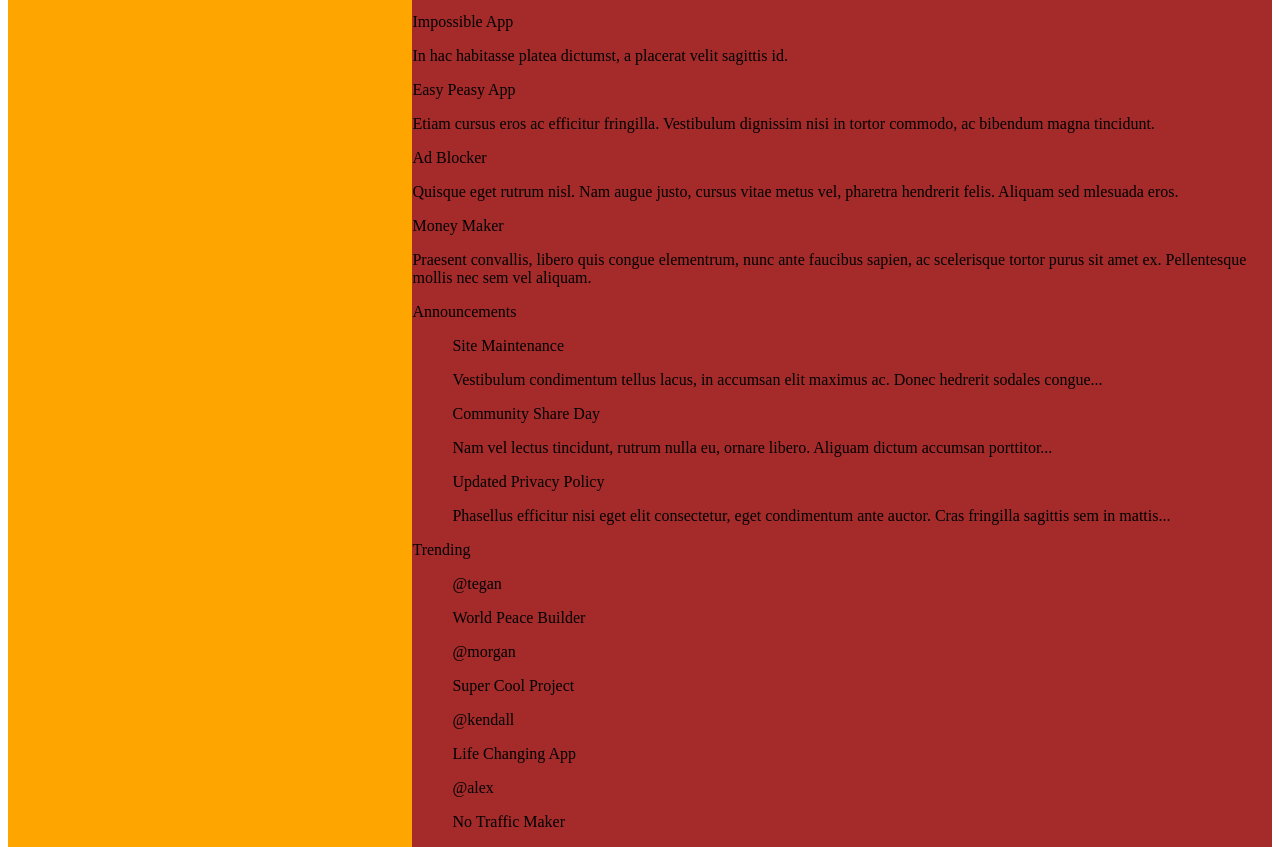
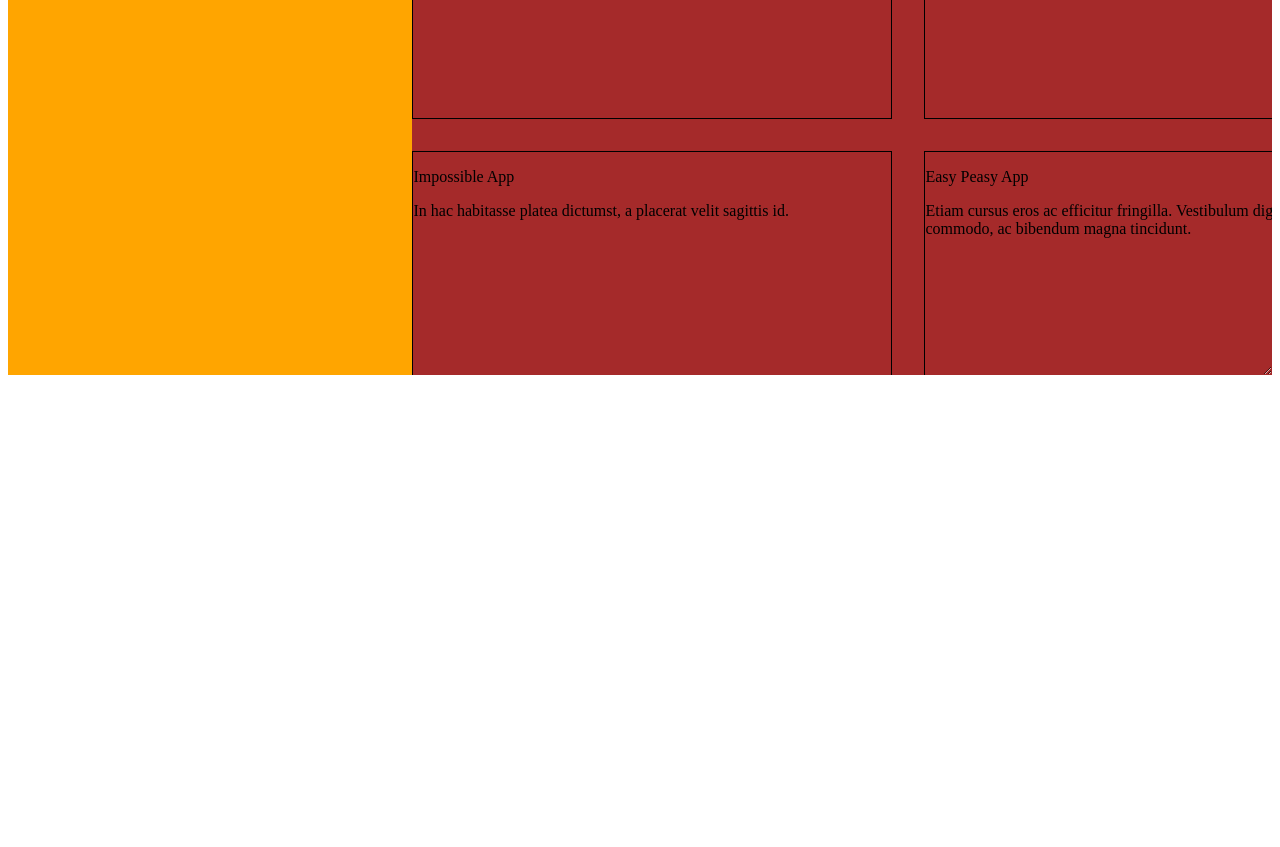
Before and after one commit to ValeriaBlagodatskaja/project-admin-dashboard, a plain HTML site: page index.html in a window 1280 px wide. Shown: the part 433-1280 px from the top of the page. After the commit the page ends 816 px from the top, so only its background shows below. Drawn offline with Linux system fonts and the light colour scheme.

Commit message:
initial commit

```diff
--- a/index.html
+++ b/index.html
@@ -73,7 +73,11 @@
         </div>
       </nav>
       <article id="main-content">
+        <div class="all-projects">
           <div class="projects">Your Projects</div>
+          <div class="boxes">
+
+
             <div class="project">
               <p class="title">Super Cool Project</p>
               <p>Sed tempus ut lacus ut scelerisque. Suspendisse sollicitudin nibh erat, id faciliwiw felis accumsa nec.</p>
@@ -99,8 +103,15 @@
               <p class="title">Money Maker</p>
               <p>Praesent convallis, libero quis congue elementrum, nunc ante faucibus sapien, ac scelerisque tortor purus sit amet ex. Pellentesque mollis nec sem vel aliquam.</p>
             </div>
-        <div class="Announcements">Announcements</div>
-        <ul>
+          </div>
+
+
+        </div>
+        <div class="announcements-trending">
+
+
+          <div class="announcements">Announcements</div>
+          <ul class="messages">
             <li>Site Maintenance
               <p>Vestibulum condimentum tellus lacus, in accumsan elit maximus ac. Donec hedrerit sodales congue...</p>
             </li>
@@ -114,7 +125,7 @@
           <div class="trending">Trending
 
           </div>
-        <ul>
+          <ul class="trending-followers">
             <li>@tegan
               <p>World Peace Builder</p>
             </li>
@@ -128,6 +139,7 @@
               <p>No Traffic Maker</p>
             </li>
           </ul>
+        </div>
       </article>
   </body>
 </html>
--- a/styles.css
+++ b/styles.css
@@ -1,5 +1,7 @@
 .container {
   display: grid;
+  resize: both;
+  overflow: auto;
   grid-template-areas:
     "nav header"
     "nav article";
@@ -51,6 +53,27 @@ ul {
 #main-content {
   background-color: brown;
   grid-area: article;
+  display: grid;
+  grid-template-columns: 1000px auto;
 }
-.search-bar {
+.boxes {
+  display: grid;
+  grid-template-rows: repeat(3, 276px);
+  grid-template-columns: 480px 480px;
+  gap: 32px;
 }
+.project {
+  border: 1px solid black;
+}
+.messages {
+  display: grid;
+  grid-row: 413px;
+  grid-column: 353px;
+  border: 1px solid black;
+}
+.trending-followers {
+  display: grid;
+  grid-row: 413px;
+  grid-column: 353px;
+  border: 1px solid black;
+}
```
Lines whose indentation alone changed are shown as unchanged.
